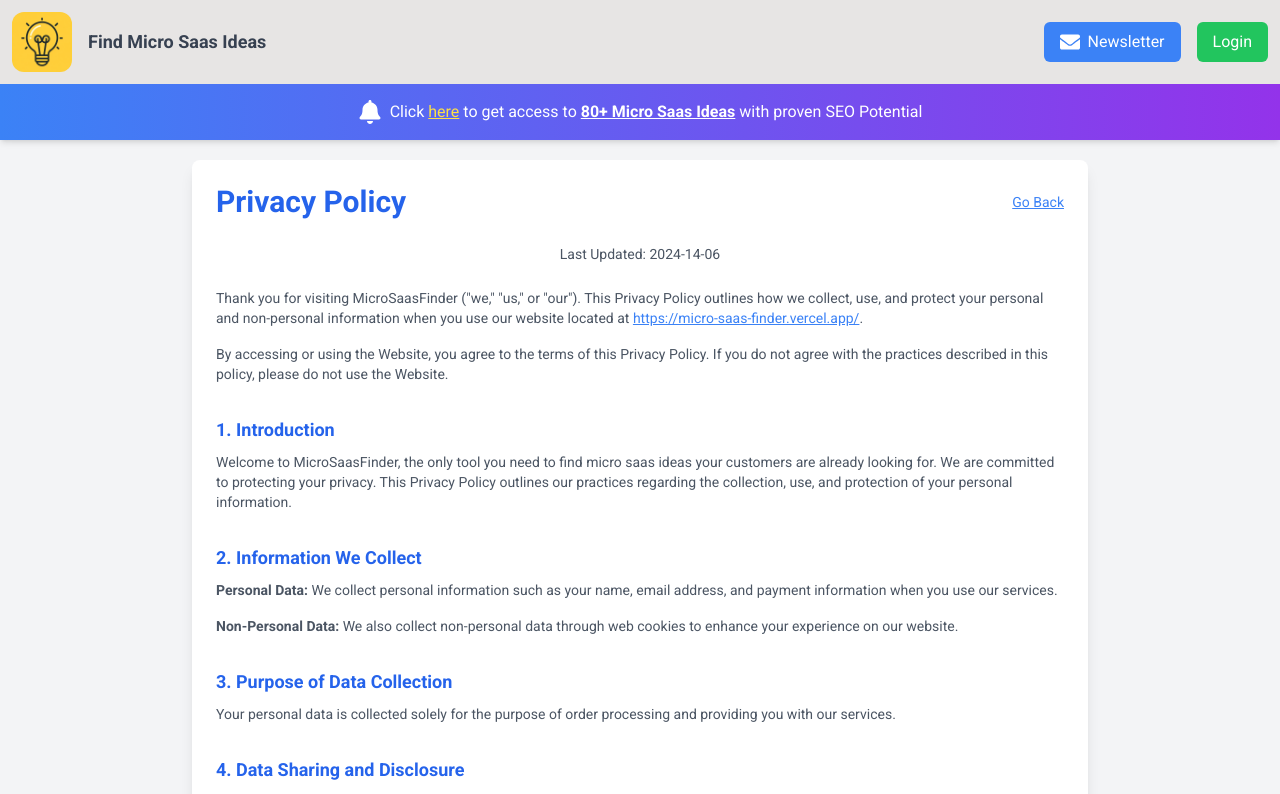
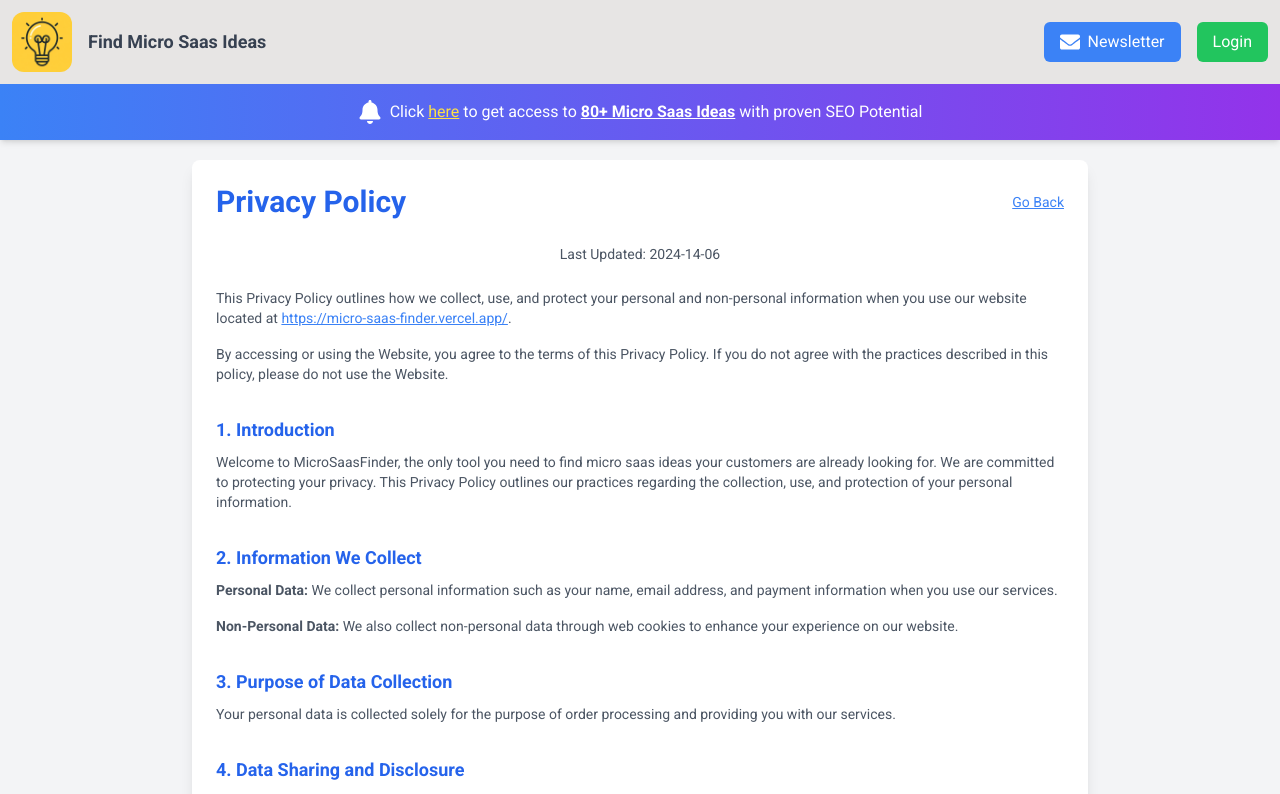
Before and after one commit to redaAssemghor/micro-saas-finder, a Next.js app: page /privacyPolicy in a window 1280 px wide. Shown: the top 794 px of the page. Built offline with nearby package versions, Linux system fonts and the light colour scheme; no server answers.

Commit message:
scroll to form

```diff
--- a/src/app/privacyPolicy/page.tsx
+++ b/src/app/privacyPolicy/page.tsx
@@ -15,8 +15,7 @@ const PrivacyPolicy = () => {
           <p className="mb-6 text-center">Last Updated: 2024-14-06</p>
 
           <p className="mb-4">
-            Thank you for visiting MicroSaasFinder ("we," "us," or "our"). This
-            Privacy Policy outlines how we collect, use, and protect your
+            This Privacy Policy outlines how we collect, use, and protect your
             personal and non-personal information when you use our website
             located at{" "}
             <a
```
